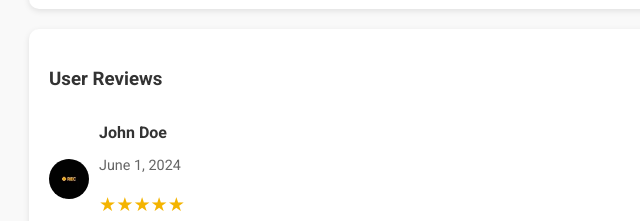
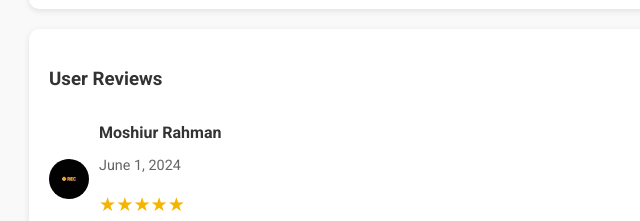
Before and after one commit to Premiumappsstore/ite_premioum, a plain HTML site: page index.html in a window 1280 px wide. Shown: the part 1078-1299 px from the top of the page, 191-831 px from the left. Drawn offline with Linux system fonts and the light colour scheme.

Commit message:
Update index.html

```diff
--- a/index.html
+++ b/index.html
@@ -186,7 +186,7 @@ header {
                 <div class="review-header">
                     <img src="user1.png" alt="User 1" class="reviewer-avatar">
                     <div class="reviewer-info">
-                        <p class="reviewer-name">John Doe</p>
+                        <p class="reviewer-name">Moshiur Rahman</p>
                         <p class="review-date">June 1, 2024</p>
                         <p class="review-rating">★★★★★</p>
                     </div>
```
